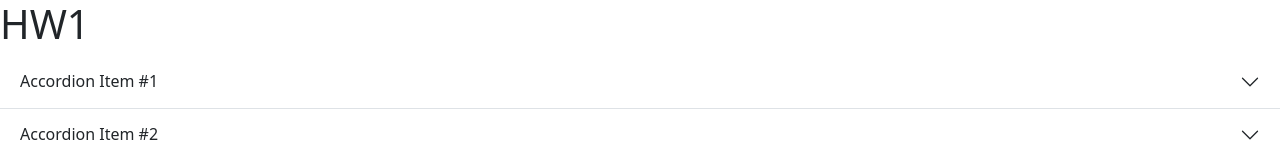
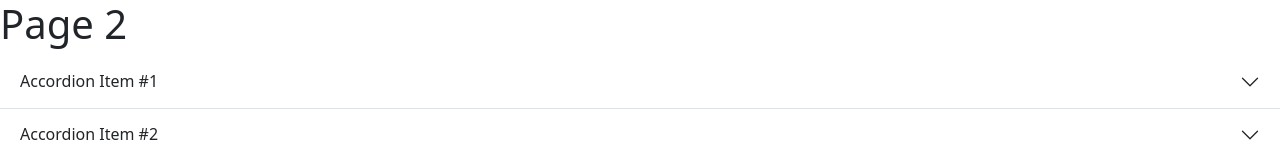
Before and after one commit to kalebtking/MIS-4013, a plain HTML site: page page2.html in a window 1280 px wide. Shown: the top 160 px of the page. Drawn offline with nearby package versions, Linux system fonts and the light colour scheme.

Commit message:
Update page2.html

```diff
--- a/page2.html
+++ b/page2.html
@@ -7,7 +7,7 @@
     <link href="https://cdn.jsdelivr.net/npm/bootstrap@5.3.3/dist/css/bootstrap.min.css" rel="stylesheet" integrity="sha384-QWTKZyjpPEjISv5WaRU9OFeRpok6YctnYmDr5pNlyT2bRjXh0JMhjY6hW+ALEwIH" crossorigin="anonymous">
   </head>
   <body>
-    <h1>HW1</h1>
+    <h1>Page 2</h1>
     <div class="accordion accordion-flush" id="accordionFlushExample">
   <div class="accordion-item">
     <h2 class="accordion-header">
```
